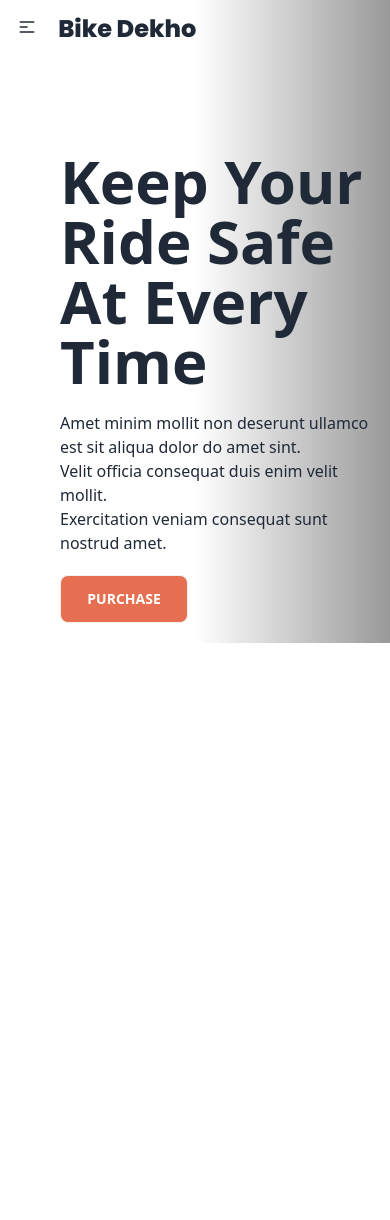
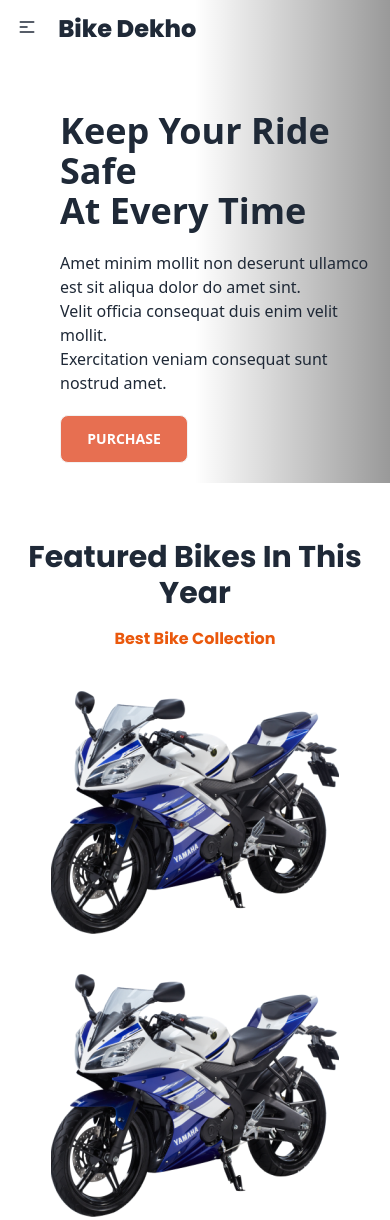
Before and after one commit to alifhossain07/bikerzone-with-daisyUI, a plain HTML site: page index.html in a window 390 px wide. Shown: the part 13-1233 px from the top of the page. Before the commit the page ends 844 px from the top, so only its background shows below. Drawn offline with nearby package versions, Linux system fonts and the light colour scheme.

Commit message:
Featured Bike Section With Responsive Done

```diff
--- a/index.html
+++ b/index.html
@@ -35,7 +35,7 @@
 </head>
 <body>
     <!-- Header Starts -->
-    <header class=" relative lg:bg-[url('/images/others/banner.jpg')] bg-cover bg-no-repeat bg-center   lg:h-[600px] ">
+    <header class=" relative lg:bg-[url('/images/others/banner.jpg')] bg-cover bg-no-repeat bg-center mb-14   lg:h-[600px] ">
       <div class="banner lg:text-white container mx-auto relative z-20">
         <nav>
           <div class="flex justify-between items-center  pt-4">
@@ -71,8 +71,8 @@
 
           </div>
         </nav>
-        <div class="space-y-5 ml-10 mt-20 p-5 ">
-          <h1 class="text-6xl font-bold">Keep Your Ride Safe <br> At Every Time</h1>
+        <div class="space-y-5 ml-10 lg:mt-20 mt-10 p-5 ">
+          <h1 class="lg:text-6xl text-4xl font-bold">Keep Your Ride Safe <br> At Every Time</h1>
           <p class="text-base">Amet minim mollit non deserunt ullamco est sit aliqua dolor
             do amet sint. <br> Velit officia consequat duis enim velit mollit. <br> Exercitation veniam consequat sunt nostrud amet.</p>
             <button class="btn text-white w-32 bg-[#E76F51]">Purchase</button>
@@ -85,8 +85,24 @@
       </div>
     </header>
     <!-- Header Ends -->
+
     <!-- Main Section Starts -->
-    <main>
+    <main class="container mx-auto">
+      <!-- Feature Bike Section -->
+      <section>
+          <h1 class="text-center text-3xl lg:text-5xl font-semibold poppins">Featured Bikes In This Year</h1>
+          <h3 class="text-center lg:text-2xl mt-4 text-orange-600 font-semibold poppins">Best Bike Collection</h3>
+
+          <div class="feature-bike-container flex flex-col items-center gap-10 mt-10 lg:flex-row lg:justify-around">
+            <div><img src="images/others/feature-bike.png" alt=""></div>
+            <div><img src="images/others/feature-bike.png" alt=""></div>
+            <div><img src="images/others/feature-bike.png" alt=""></div>
+          </div>
+      </section>
+
+
+
+
 
     </main>
     <!-- Main ends -->
```
